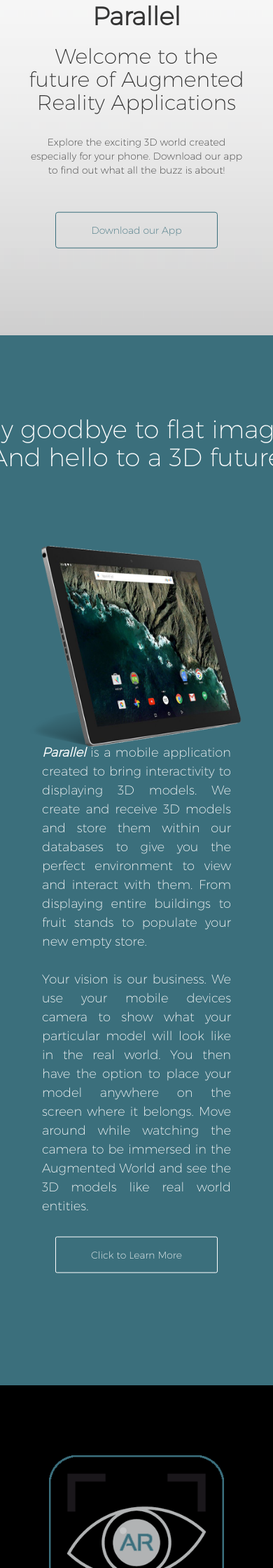
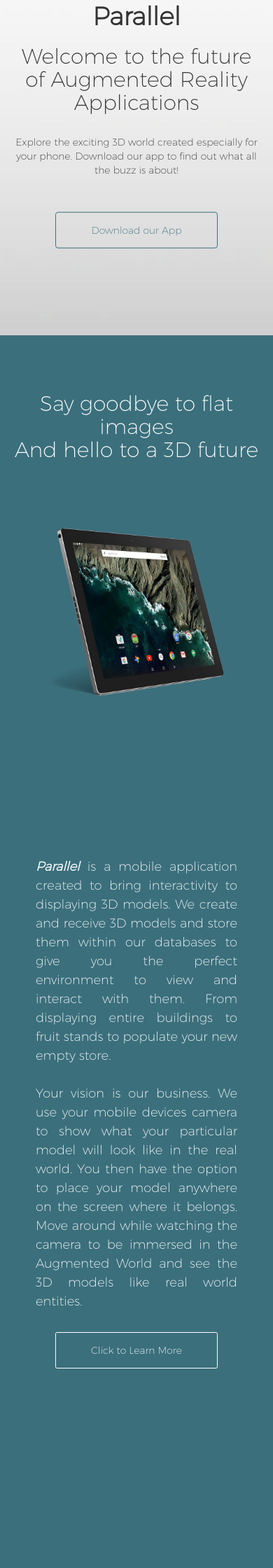
Before and after one commit to sebasgomez24/parallel-website, a Django app: page / in a window 390 px wide; the page is wider, and only the part inside the window is pictured. Shown: the part 591-2831 px from the top of that part at 70% size. Run offline with Django 3.2, Linux system fonts and the light colour scheme; some libraries are stand-ins or nearby versions.

Commit message:
starting modbile first

```diff
--- a/src/Main_app/static/css/main.css
+++ b/src/Main_app/static/css/main.css
@@ -34,103 +34,11 @@
     padding-right: 15px; }
 
 /* Front page styles from top of page to bottom */
-.box-white {
-  height: 1000px;
-  font-family: montserrat-light;
-  position: relative;
-  background: white;
-  height: 1850px;
-  text-align: center; }
-  .box-white .btn.btn-default {
-    background: transparent;
-    border: 1px solid #3B6F7C; }
-    .box-white .btn.btn-default:hover {
-      background: #3B6F7C; }
-  .box-white .centered-text {
-    padding: 0 25px;
-    left: 50%;
-    transform: translate(-50%, 0) !important; }
-  .box-white:first-of-type {
-    background: url("/static/images/Up_Shadow.png");
-    background-size: cover;
-    overflow: hidden;
-    text-align: left;
-    height: 1000px; }
-    .box-white:first-of-type .centered-text {
-      top: 50% !important;
-      left: 0 !important;
-      transform: translate(0, -50%) !important; }
-      .box-white:first-of-type .centered-text h1 {
-        margin-top: -100px; }
-  .box-white h1 {
-    top: 50%; }
-  .box-white img {
-    height: 400px; }
-
-.box-color {
-  height: 1000px;
-  font-family: montserrat-light;
-  position: relative;
-  background: #3B6F7C;
-  color: white;
-  height: 1500px; }
-  .box-color img {
-    height: 300px; }
-  .box-color .sml {
-    height: 300px;
-    margin-bottom: -100px; }
-  .box-color .lrg {
-    height: 500px; }
-    .box-color .lrg .centered-text {
-      padding: 0;
-      width: 75%; }
-  .box-color h4 {
-    text-align: justify; }
-
-.box-image {
-  height: 1000px;
-  font-family: montserrat-light;
-  position: relative;
-  background: url("/static/images/meeting.jpg");
-  color: white;
-  background-size: cover;
-  overflow: hidden; }
-
-.box-black {
-  height: 1000px;
-  font-family: montserrat-light;
-  position: relative;
-  height: 1750px;
-  background: black;
-  color: white;
-  text-align: center; }
-  .box-black span {
-    color: #00E7E7; }
-  .box-black img {
-    height: 250px; }
-  .box-black .centered-outside:first-of-type {
-    height: 400px; }
-  .box-black .centered-outside:nth-of-type(2) {
-    height: 800px; }
-  .box-black .centered-text:first-of-type {
-    top: 0;
-    transform: translate(0, 0); }
-  .box-black:last-of-type img {
-    height: 75px; }
-  .box-black:last-of-type .centered-text {
-    top: 50% !important;
-    transform: translate(0, -50%); }
-  .box-black .fullpage {
-    height: 100%;
-    width: 100%;
-    overflow: hidden;
-    background-size: cover;
-    background: black; }
-
 .centered-outside {
   height: 500px;
   position: relative; }
   .centered-outside .centered-text {
+    width: 100%;
     margin: 0;
     position: absolute;
     left: 50%;
@@ -145,7 +53,57 @@
     top: 50%;
     transform: translate(-50%, -50%); }
 
-.colored {
+.box-white {
+  height: 1000px;
+  font-family: montserrat-light;
+  position: relative;
+  background: white;
+  height: 1850px;
+  text-align: center; }
+  .box-white .btn.btn-default {
+    background: transparent;
+    border: 1px solid #3B6F7C; }
+    .box-white .btn.btn-default:hover {
+      background: #3B6F7C; }
+  .box-white:first-of-type {
+    background: url("/static/images/Up_Shadow.png");
+    background-size: cover;
+    overflow: hidden;
+    text-align: left;
+    height: 1000px; }
+    .box-white:first-of-type h1 {
+      margin-top: -100px; }
+  .box-white img {
+    height: 400px; }
+  .box-white .title {
+    height: 300px; }
+  .box-white .image-row {
+    height: 250px; }
+    .box-white .image-row img {
+      height: 200px; }
+  .box-white .text-row {
+    height: 250px; }
+
+.box-color {
+  height: 1000px;
+  font-family: montserrat-light;
+  position: relative;
+  background: #3B6F7C;
+  color: white;
+  height: 1800px; }
+  .box-color h4 {
+    text-align: justify; }
+  .box-color img {
+    height: 250px; }
+  .box-color .sml {
+    height: 250px;
+    margin-bottom: -200px; }
+  .box-color .lrg {
+    height: 700px; }
+    .box-color .lrg .centered-text {
+      padding: 0;
+      width: 80%; }
+  .box-color .colored {
     color: white;
     background: #3B6F7C;
     border: 1px solid white;
@@ -154,10 +112,69 @@
     position: absolute;
     left: 50%;
     transform: translate(-50%, 0); }
-  .colored a {
+    .box-color .colored a {
       color: white; }
 
-.image-btn {
+.box-black {
+  height: 1000px;
+  font-family: montserrat-light;
+  position: relative;
+  height: 1350px;
+  background: black;
+  color: white;
+  text-align: center; }
+  .box-black span {
+    color: #00E7E7; }
+  .box-black img {
+    height: 250px; }
+  .box-black .fullpage {
+    height: 100%;
+    width: 100%;
+    overflow: hidden;
+    background-size: cover;
+    background: black; }
+  .box-black .black-page-icon {
+    height: 400px; }
+  .box-black .black-page-text {
+    height: 750px; }
+  .box-black:last-of-type {
+    height: 3000px; }
+    .box-black:last-of-type img {
+      height: 75px; }
+    .box-black:last-of-type .disclaimer-container {
+      width: 100%; }
+    .box-black:last-of-type .disclaimer {
+      height: 1100px !important;
+      margin-top: 50px; }
+      .box-black:last-of-type .disclaimer p {
+        text-align: justify;
+        padding: 25px; }
+    .box-black:last-of-type .links {
+      height: 150px !important; }
+      .box-black:last-of-type .links img {
+        height: 35px !important;
+        margin: 0 25px 0 15px; }
+    .box-black:last-of-type .socialmedia {
+      height: 150px !important; }
+      .box-black:last-of-type .socialmedia img {
+        height: 50px !important; }
+    .box-black:last-of-type .centered-outside.download {
+      height: 200px; }
+
+.box-image {
+  height: 1000px;
+  font-family: montserrat-light;
+  position: relative;
+  background: url("/static/images/meeting.jpg");
+  color: white;
+  background-size: cover;
+  overflow: hidden;
+  height: 600px; }
+  .box-image .centered-image {
+    width: 100%; }
+    .box-image .centered-image h1 {
+      text-align: center; }
+  .box-image .image-btn {
     color: white;
     background: none;
     border: 1px solid white;
@@ -167,6 +184,7 @@
     left: 50%;
     transform: translate(-50%, 0); }
 
+/* Use this section to add BOOTSTRAP OVERRIDES only */
 .btn.btn-default.image-btn:hover {
   background: white;
   color: #3B6F7C; }
@@ -188,48 +206,34 @@
   color: white;
   background: #3B6F7C; }
 
-.black-page-icon {
-  height: 450px !important; }
-
-.black-page-text {
-  height: 750px !important; }
-
-.title {
-  height: 200px; }
-
-.image-row {
-  height: 250px; }
-  .image-row img {
-    height: 200px; }
-
-.text-row {
-  height: 250px; }
-
-.download {
-  height: 200px !important; }
-
-.links {
-  height: 150px !important; }
-  .links img {
-    height: 35px !important;
-    margin: 0 25px 0 15px; }
-
-.socialmedia {
-  height: 150px !important; }
-  .socialmedia img {
-    height: 50px !important; }
-
-.disclaimer-container {
-  width: 900px; }
-
-.disclaimer {
-  height: 600px !important;
-  margin-top: 50px; }
-  .disclaimer p {
-    text-align: justify;
-    padding: 25px; }
-
 /* Keyframes */
 /* Media Queries */
+/*==========  Mobile First Method  ==========*/
+ *
+ * /* Custom, iPhone Retina */
+ * @media only screen and (min-width : 320px){
+ * 	.black-page-text
+ * 		h1
+ * }
+ *
+ * /* Extra Small Devices, Phones */
+ * @media only screen and (min-width : 480px){
+ *
+ * }
+ *
+ * /* Small Devices, Tablets */
+ * @media only screen and (min-width : 768px){
+ *
+ * }
+ *
+ * /* Medium Devices, Desktops */
+ * @media only screen and (min-width : 992px){
+ *
+ * }
+ *
+ * /* Large Devices, Wide Screens */
+ * @media only screen and (min-width : 1200px){
+ *
+ * } */
 
 /*# sourceMappingURL=main.css.map */
--- a/src/Main_app/static/css/main.sass
+++ b/src/Main_app/static/css/main.sass
@@ -52,98 +52,12 @@
 	font-family: montserrat-light
 	position: relative
 
-.box-white
-	@include box
-	background: white
-	height: 1850px
-	text-align: center
-	.btn.btn-default
-		background: transparent
-		border: 1px solid $parallels_color
-		&:hover
-			background: $parallels_color
-	.centered-text
-		padding: 0 25px
-		left: 50%
-		transform: translate(-50%, 0) !important
-	&:first-of-type
-		background: url('/static/images/Up_Shadow.png')
-		background-size: cover
-		overflow: hidden
-		text-align: left
-		height: 1000px
-		.centered-text
-			top: 50% !important
-			left: 0 !important
-			transform: translate(0, -50%) !important
-			h1
-				margin-top: -100px
-	h1
-		top: 50%
-	img
-		height: 400px
-		// @ md-lg height: 500px
-
-.box-color
-	@include box
-	background: $parallels_color
-	color: white
-	height: 1500px
-	img
-		height: 300px
-	.sml
-		height: 300px
-		margin-bottom: -100px
-	.lrg
-		height: 500px
-		.centered-text
-			padding: 0
-			width: 75%
-	h4
-		text-align: justify
-
-.box-image
-	@include box
-	background: url('/static/images/meeting.jpg')
-	color: white
-	background-size: cover
-	overflow: hidden
-
-.box-black
-	@include box
-	height: 1750px
-	background: black
-	color: white
-	text-align: center
-	span
-		color: #00E7E7 //$parallels_color
-	img
-		height: 250px
-	.centered-outside:first-of-type
-		height: 400px
-	.centered-outside:nth-of-type(2)
-		height: 800px
-	.centered-text:first-of-type
-		top: 0
-		transform: translate(0, 0)
-	&:last-of-type
-		img
-			height: 75px
-		.centered-text
-			top: 50% !important
-			transform: translate(0, -50%)
-	.fullpage
-		height: 100%
-		width: 100%
-		overflow: hidden
-		background-size: cover
-		background: black
-
 .centered-outside
 	height: 500px
 	// @ md-lg height: 1000px
 	position: relative
 	.centered-text
+		width: 100%
 		margin: 0
 		position: absolute
 		left: 50%
@@ -158,27 +72,135 @@
 		top: 50%
 		transform: translate(-50%, -50%)
 
-.colored
+.box-white
+	@include box
+	background: white
+	height: 1850px
+	text-align: center
+	.btn.btn-default
+		background: transparent
+		border: 1px solid $parallels_color
+		&:hover
+			background: $parallels_color
+	&:first-of-type
+		background: url('/static/images/Up_Shadow.png')
+		background-size: cover
+		overflow: hidden
+		text-align: left
+		height: 1000px
+		h1
+			margin-top: -100px
+	img
+		height: 400px
+		// @ md-lg height: 500px
+	.title
+		height: 300px
+	.image-row
+		height: 250px
+		img
+			height: 200px
+	.text-row
+		height: 250px
+
+.box-color
+	@include box
+	background: $parallels_color
 	color: white
-	background: $parallels_color
-	border: 1px solid white
-	padding: 15px 50px
-	border-radius: 2.5px
-	position: absolute
-	left: 50%
-	transform: translate(-50%, 0)
-	a
+	height: 1800px
+	h4
+		text-align: justify
+	img
+		height: 250px
+	.sml
+		height: 250px
+		margin-bottom: -200px
+	.lrg
+		height: 700px
+		.centered-text
+			padding: 0
+			width: 80%
+	.colored
 		color: white
+		background: $parallels_color
+		border: 1px solid white
+		padding: 15px 50px
+		border-radius: 2.5px
+		position: absolute
+		left: 50%
+		transform: translate(-50%, 0)
+		a
+			color: white
 
-.image-btn
+.box-black
+	@include box
+	//height: 1750px
+	height: 1350px
+	background: black
 	color: white
-	background: none
-	border: 1px solid white
-	padding: 15px 50px
-	border-radius: 2.5px
-	position: absolute
-	left: 50%
-	transform: translate(-50%, 0)
+	text-align: center
+	span
+		color: #00E7E7 //$parallels_color
+	img
+		height: 250px
+	.fullpage
+		height: 100%
+		width: 100%
+		overflow: hidden
+		background-size: cover
+		background: black
+	.black-page-icon
+		height: 400px
+	.black-page-text
+		height: 750px
+	&:last-of-type
+		height: 3000px
+		img
+			height: 75px
+		.disclaimer-container
+			width: 100%
+			//width: 900px
+		.disclaimer
+			height: 1100px !important
+			margin-top: 50px
+			p
+				text-align: justify
+				padding: 25px
+		.links
+			height: 150px !important
+			img
+				height: 35px !important
+				margin: 0 25px 0 15px
+		.socialmedia
+			height: 150px !important
+			img
+				height: 50px !important
+		.centered-outside.download
+			height: 200px
+
+
+.box-image
+	@include box
+	background: url('/static/images/meeting.jpg')
+	color: white
+	background-size: cover
+	overflow: hidden
+	height: 600px
+	.centered-image
+		width: 100%
+		h1
+			text-align: center
+	.image-btn
+		color: white
+		background: none
+		border: 1px solid white
+		padding: 15px 50px
+		border-radius: 2.5px
+		position: absolute
+		left: 50%
+		transform: translate(-50%, 0)
+
+
+/* Use this section to add BOOTSTRAP OVERRIDES only */
 
 .btn.btn-default.image-btn:hover
 	background: white
@@ -201,47 +223,34 @@
 	color: white
 	background: $parallels_color
 
-.black-page-icon
-	height: 450px !important
-
-.black-page-text
-	height: 750px !important
-
-.title
-	height: 200px
-
-.image-row
-	height: 250px
-	img
-		height: 200px
-
-.text-row
-	height: 250px
-
-.download
-	height: 200px !important
-
-.links
-	height: 150px !important
-	img
-		height: 35px !important
-		margin: 0 25px 0 15px
-
-.socialmedia
-	height: 150px !important
-	img
-		height: 50px !important
-
-.disclaimer-container
-	width: 900px
-
-.disclaimer
-	height: 600px !important
-	margin-top: 50px
-	p
-		text-align: justify
-		padding: 25px
-
 /* Keyframes */
 
 /* Media Queries */
+
+/*==========  Mobile First Method  ==========*/
+
+	/* Custom, iPhone Retina */
+	@media only screen and (min-width : 320px){
+		.black-page-text
+			h1
+	}
+
+	/* Extra Small Devices, Phones */
+	@media only screen and (min-width : 480px){
+
+	}
+
+	/* Small Devices, Tablets */
+	@media only screen and (min-width : 768px){
+
+	}
+
+	/* Medium Devices, Desktops */
+	@media only screen and (min-width : 992px){
+
+	}
+
+	/* Large Devices, Wide Screens */
+	@media only screen and (min-width : 1200px){
+
+	}
--- a/src/Main_app/templates/index.html
+++ b/src/Main_app/templates/index.html
@@ -74,8 +74,8 @@
             <div class="row">
                 <div class="col-sm-12">
                     <div class="centered-outside sml">
-                        <div class="centered-image">
-                            <h1 style="text-align:center; width: 1000px;">Say goodbye to flat images<br/>And hello to a 3D future</h1>
+                        <div class="centered-text">
+                            <h2>Say goodbye to flat images<br/>And hello to a 3D future</h2>
                         </div>
                     </div>
                 </div>
@@ -124,7 +124,7 @@
                             <h1 style="line-height: 1.25"><strong>Understanding
                             <br/>Augmented Reality</strong></h1>
                             <br/>
-                            <h3 style="line-height: 1.5">
+                            <h4 style="line-height: 1.5">
 
                             <strong><span>Aug·men·ted Re·al·i·ty</span></strong> &middot; <em>(n.) &middot;</em>
                             <span>1.</span> a technology that superimposes a computer-generated image on a user's view of the real world, thus providing a composite view.
@@ -132,7 +132,7 @@
                             <span>2.</span> the integration of digital information with the user's environment in real time. Unlike virtual reality, which creates a totally artificial environment, <span>augmented reality</span> uses the existing environment and overlays new information on top of it.
                             <br/><br/>
                             <span>So what does this all mean?</span> Simply put, <span>augmented reality</span> allows you to view 3D models using your devices camera to get a full 360 degree view.
-                            </h3>
+                            </h4>
                         </div>
                     </div>
                 </div>
@@ -146,7 +146,7 @@
                 <div class="col-sm-12">
                     <div class="centered-outside title">
                         <div class="centered-text">
-                            <h1 style="margin-top: 75px;"><strong>Display your 3D models.
+                            <h1><strong>Display your 3D models.
                             <br/>Anytime. Anywhere. </strong></h1>
                         </div>
                     </div>
@@ -251,28 +251,28 @@
             </div>
             <div class="col-sm-6">
                 <div class="row">
-                    <div class="col-sm-3">
+                    <div class="col-xs-3">
                         <div class="centered-outside socialmedia">
                             <div class="centered-image">
                                 <a href="" data-toggle="tooltip" title="Android"><img src="/static/images/android2.png"/></a>
                             </div>
                         </div>
                     </div>
-                    <div class="col-sm-3">
+                    <div class="col-xs-3">
                         <div class="centered-outside socialmedia">
                             <div class="centered-image">
                                 <a href="" data-toggle="tooltip" title="Unity"><img src="/static/images/unity.png"/></a>
                             </div>
                         </div>
                     </div>
-                    <div class="col-sm-3">
+                    <div class="col-xs-3">
                         <div class="centered-outside socialmedia">
                             <div class="centered-image">
                                 <a href="" data-toggle="tooltip" title="QR Codes"><img src="/static/images/qr2.png"/></a>
                             </div>
                         </div>
                     </div>
-                    <div class="col-sm-3">
+                    <div class="col-xs-3">
                         <div class="centered-outside socialmedia">
                             <div class="centered-image">
                                 <a href="" data-toggle="tooltip" title="Contact Us"><img src="/static/images/message.png"/></a>
```
Also changed, not shown: 1 other file. Lines whose indentation alone changed are shown as unchanged.
